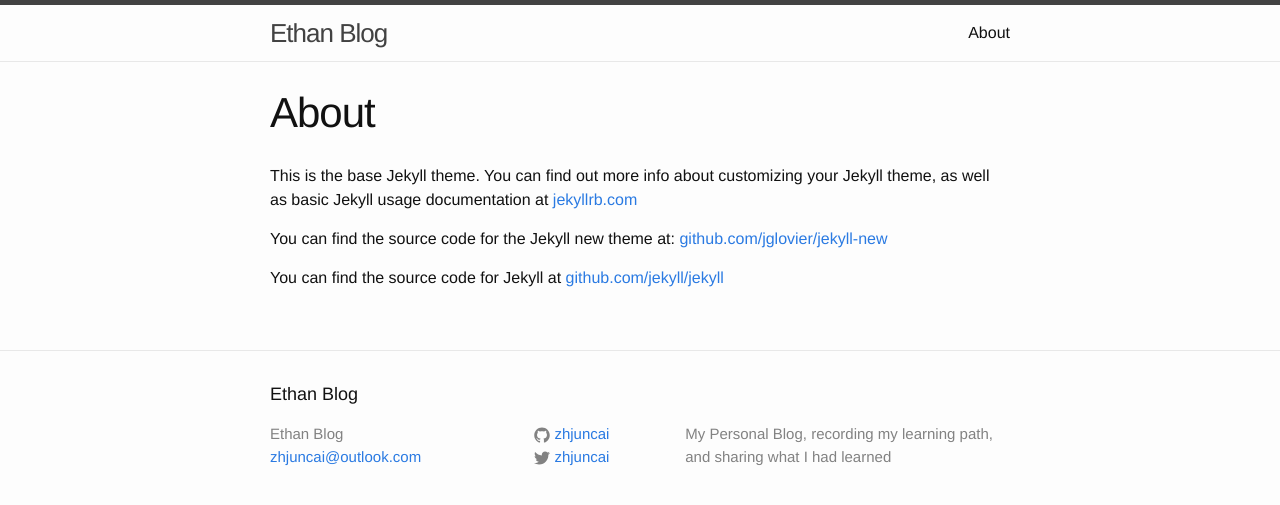
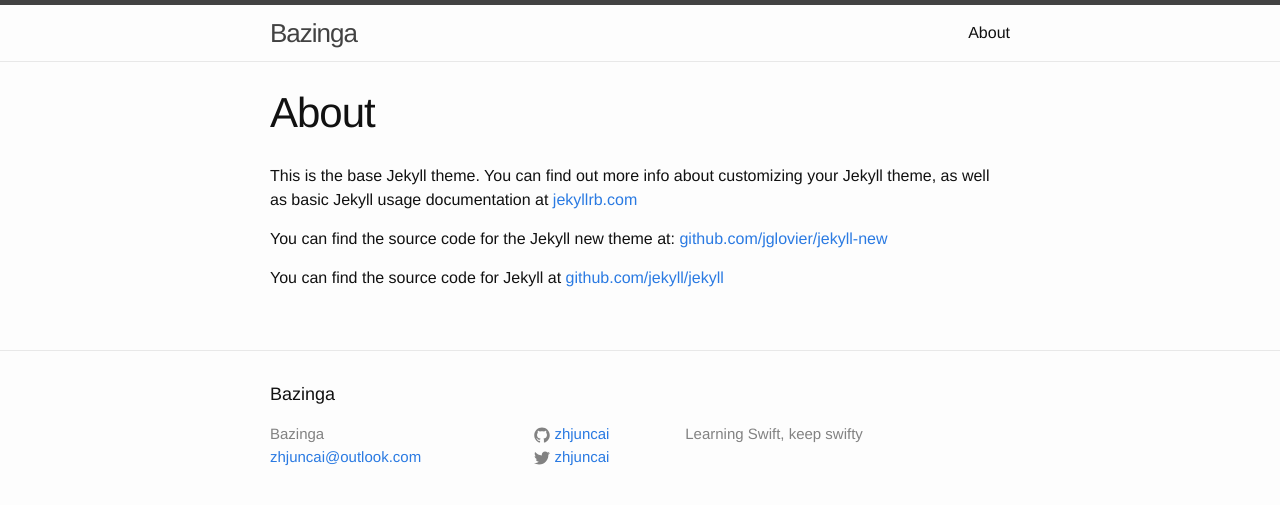
Before and after one commit to zhjuncai/zhjuncai.github.io, a Jekyll site: the page built from about.md, in a window 1280 px wide. Shown: the top 505 px of the page. Built offline with Jekyll 4.4.1, drawn with Linux system fonts in a browser that asks for light colours.

Commit message:
change blog name

```diff
--- a/_config.yml
+++ b/_config.yml
@@ -1,7 +1,7 @@
 # Site settings
-title: Ethan Blog
+title: Bazinga
 email: zhjuncai@outlook.com
-description: My Personal Blog, recording my learning path, and sharing what I had learned
+description: Learning Swift, keep swifty
 baseurl: "" # the subpath of your site, e.g. /blog/
 url: "http://yourdomain.com" # the base hostname & protocol for your site
 twitter_username: zhjuncai
```
